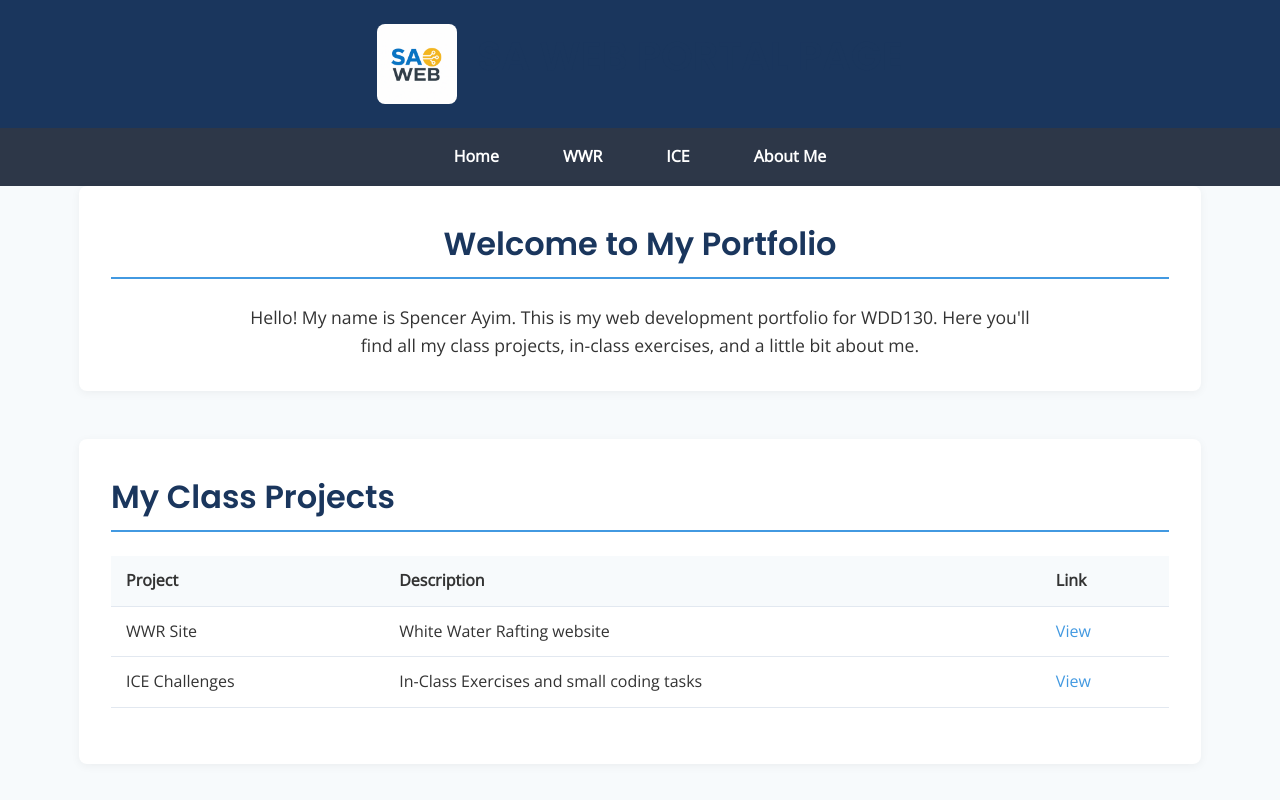
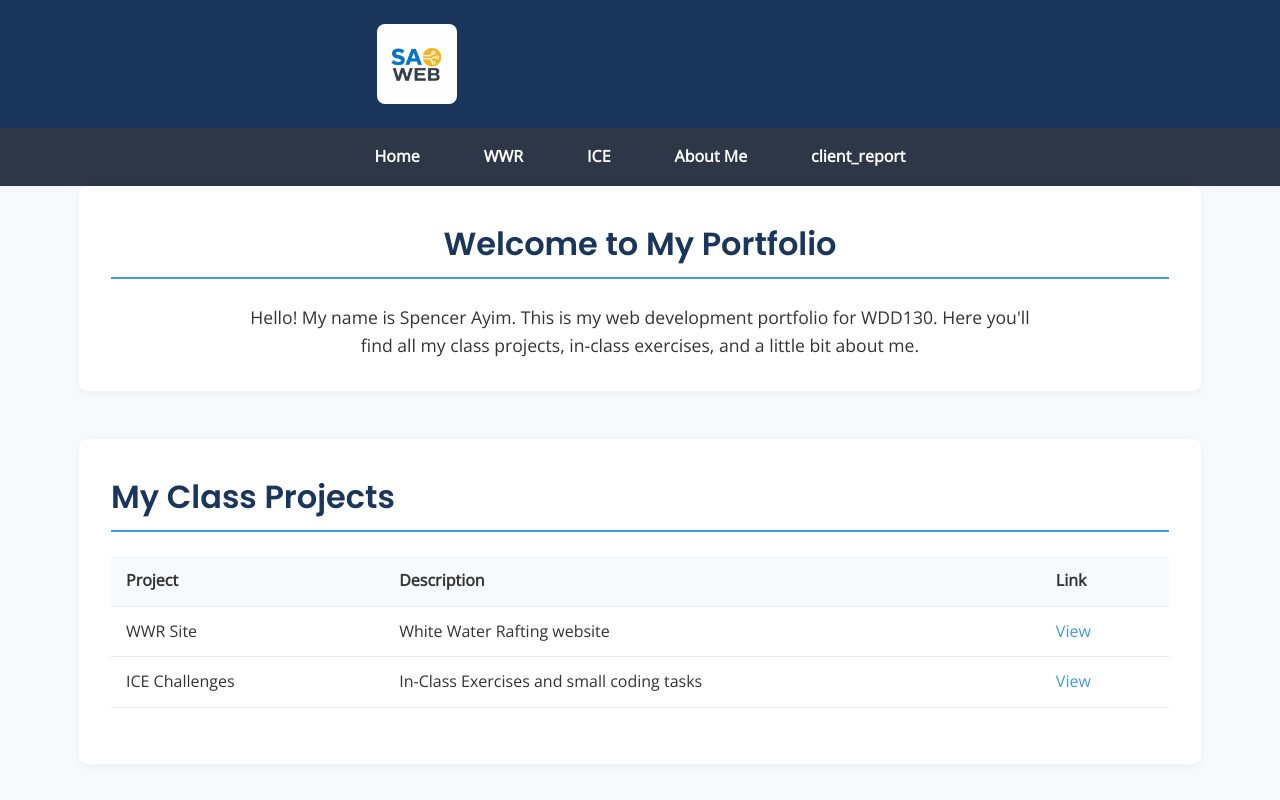
Before and after one commit to spenceking15/wdd130-ayim, a plain HTML site: page index.html in a window 1280 px wide. Shown: the top 800 px of the page. Drawn offline with nearby package versions, Linux system fonts and the light colour scheme.

Commit message:
Update index.html

```diff
--- a/index.html
+++ b/index.html
@@ -278,6 +278,7 @@
         <li><a href="wwr/index.html">WWR</a></li>
         <li><a href="ice/index.html">ICE</a></li>
         <li><a href="aboutme/index.html">About Me</a></li>
+        <li><a href="client_report.html">client_report</a></li>
       </ul>
     </div>
   </nav>
```
